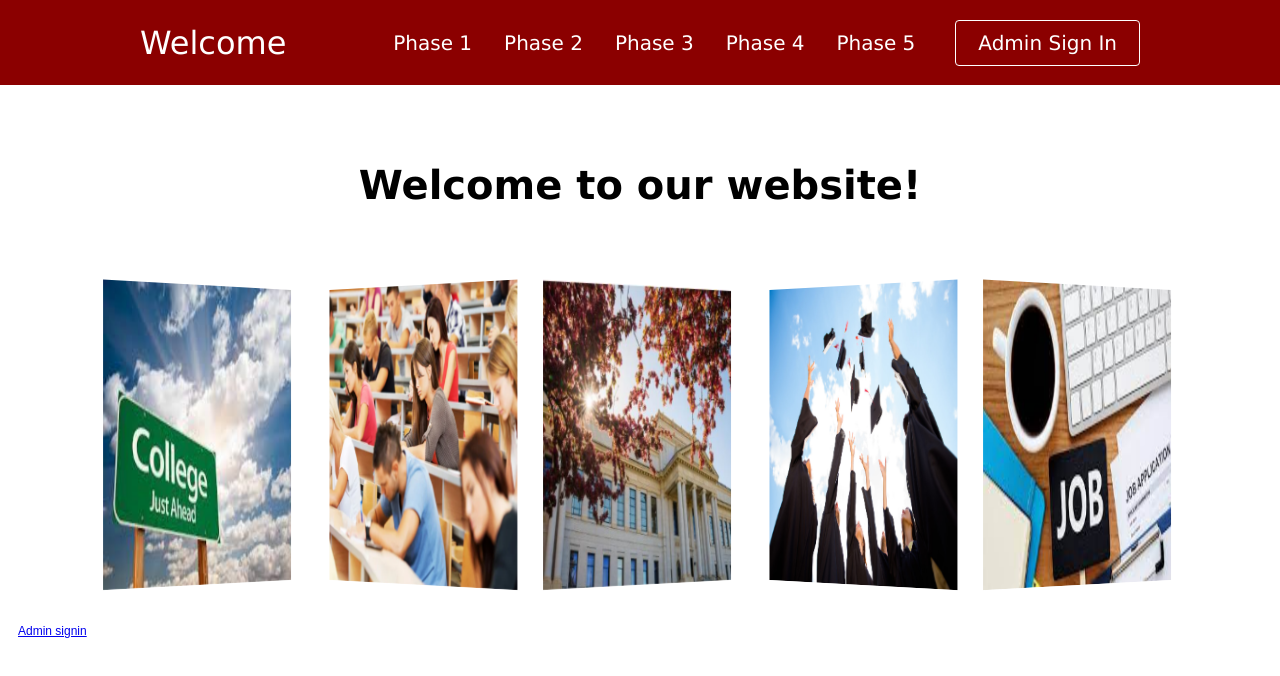
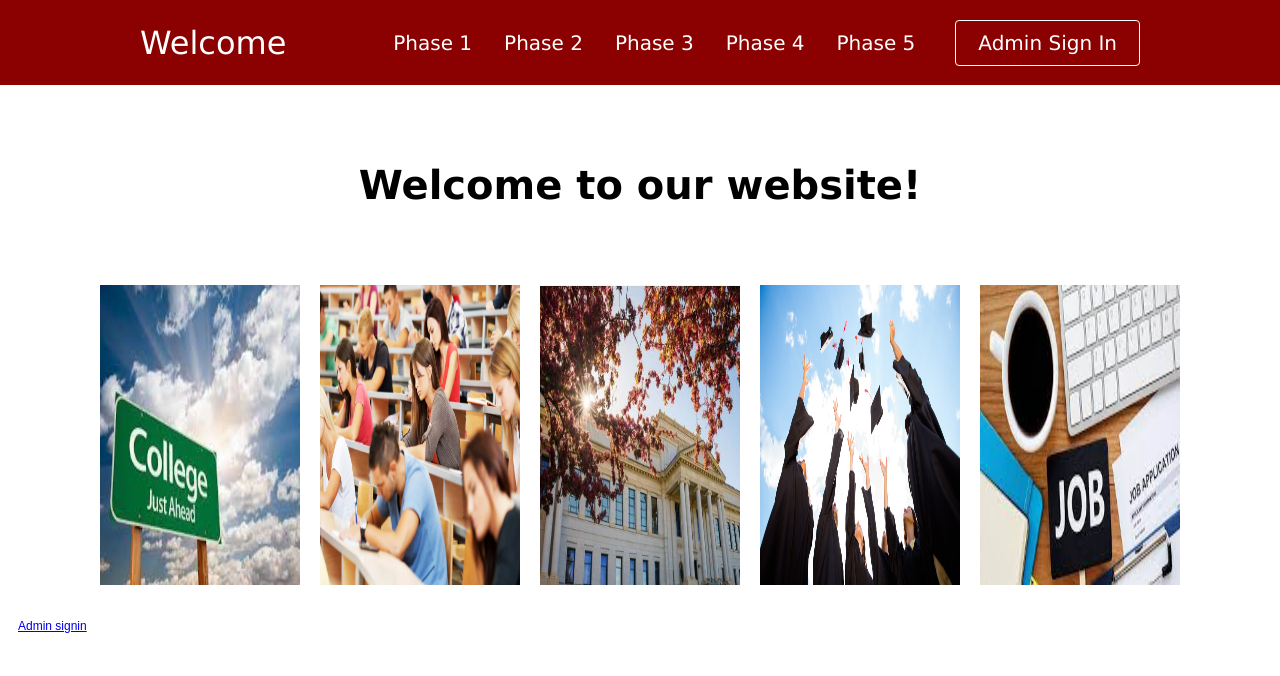
Before and after one commit to fizharoon/Globidea_Capstone, a React (Create React App) app in the folder Globidea/frontend/: page / in a window 1280 px wide. Shown: the top 676 px of the page. Built offline with nearby package versions, Linux system fonts and the light colour scheme.

Commit message:
Add image hover effect

```diff
--- /dev/null
+++ b/Globidea/frontend/src/Pages/Home.css
@@ -0,0 +1,44 @@
+.timeline-container {
+    display: flex;
+    justify-content: center;
+  }
+
+  .timeline-item {
+    position: relative;
+    margin: 0 10px;
+    cursor: pointer;
+  }
+
+  .timeline-item-content {
+    position: relative;
+    overflow: hidden;
+  }
+
+  .timeline-item-content img {
+    display: block;
+    width: 200px;
+    height: 300px;
+    transition: opacity 0.5s ease;
+  }
+
+  .timeline-item-content h2 {
+    position: absolute;
+    top: 50%;
+    left: 50%;
+    transform: translate(-50%, -50%);
+    -ms-transform: translate(-50%, -50%);
+    text-align: center;
+    font-weight: bold;
+    font-size: 24px;
+    color: #333;
+    opacity: 0;
+    transition: opacity 0.8s ease;
+  }
+
+  .timeline-item:hover img {
+    opacity: 0.5;
+  }
+
+  .timeline-item:hover .timeline-item-content h2 {
+    opacity: 1;
+  }
--- a/Globidea/frontend/src/Pages/index.js
+++ b/Globidea/frontend/src/Pages/index.js
@@ -4,28 +4,42 @@ import timelineImg2 from "../assets/timeline-img-2.png";
 import timelineImg3 from "../assets/timeline-img-3.png";
 import timelineImg4 from "../assets/timeline-img-4.png";
 import timelineImg5 from "../assets/timeline-img-5.png";
+import "./Home.css";
 
 const Home = () => {
   return (
     <div>
       <h1>Welcome to our website!</h1>
-      <div style={{ display: "flex", justifyContent: "center" }}>
-
-
-        <Link to="/phase1" style={{ transform: "skewX(-8deg)", perspective: "1000px", transformStyle: "preserve-3d", margin: "0 10px" }}title="Planning to Attend">
-          <img src={timelineImg1} alt="timeline-img-1" style={{ width: "200px", height: "300px", transform: "skewX(8deg) rotateY(20deg)" }} />
+      <div className="timeline-container">
+        <Link to="/phase1" className="timeline-item" title="Planning to Attend">
+          <div className="timeline-item-content">
+            <img src={timelineImg1} alt="timeline-img-1" />
+            <h2>Planning to Attend</h2>
+          </div>
         </Link>
-        <Link to="/phase2" style={{ transform: "skewX(-8deg)", perspective: "1000px", transformStyle: "preserve-3d", margin: "0 10px" }}title="Getting Started">
-          <img src={timelineImg2} alt="timeline-img-2" style={{ width: "200px", height: "300px", transform: "skewX(8deg) rotateY(-20deg)" }} />
+        <Link to="/phase2" className="timeline-item" title="Getting Started">
+          <div className="timeline-item-content">
+            <img src={timelineImg2} alt="timeline-img-2" />
+            <h2>Getting Started</h2>
+          </div>
         </Link>
-        <Link to="/phase3" style={{ transform: "skewX(-8deg)", perspective: "1000px", transformStyle: "preserve-3d", margin: "0 10px" }}title="Making Progress">
-          <img src={timelineImg3} alt="timeline-img-3" style={{ width: "200px", height: "300px", transform: "skewX(8deg) rotateY(20deg)" }} />
+        <Link to="/phase3" className="timeline-item" title="Making Progress">
+          <div className="timeline-item-content">
+            <img src={timelineImg3} alt="timeline-img-3" />
+            <h2>Making Progress</h2>
+          </div>
         </Link>
-        <Link to="/phase4" style={{ transform: "skewX(-8deg)", perspective: "1000px", transformStyle: "preserve-3d", margin: "0 10px" }}title="Prepare to graduate">
-          <img src={timelineImg4} alt="timeline-img-4" style={{ width: "200px", height: "300px", transform: "skewX(8deg) rotateY(-20deg)" }} />
+        <Link to="/phase4" className="timeline-item" title="Prepare to graduate">
+          <div className="timeline-item-content">
+            <img src={timelineImg4} alt="timeline-img-4" />
+            <h2>Prepare to graduate</h2>
+          </div>
         </Link>
-        <Link to="/phase5" style={{ transform: "skewX(-8deg)", perspective: "1000px", transformStyle: "preserve-3d", margin: "0 10px" }}title="Moving Forward">
-          <img src={timelineImg5} alt="timeline-img-5" style={{ width: "200px", height: "300px", transform: "skewX(8deg) rotateY(20deg)" }} />
+        <Link to="/phase5" className="timeline-item" title="Moving Forward">
+          <div className="timeline-item-content">
+            <img src={timelineImg5} alt="timeline-img-5" />
+            <h2>Moving Forward</h2>
+          </div>
         </Link>
       </div>
       <button>
```
Also changed, not shown: Globidea/frontend/src/Pages/phases.css (line endings or trailing spaces).
